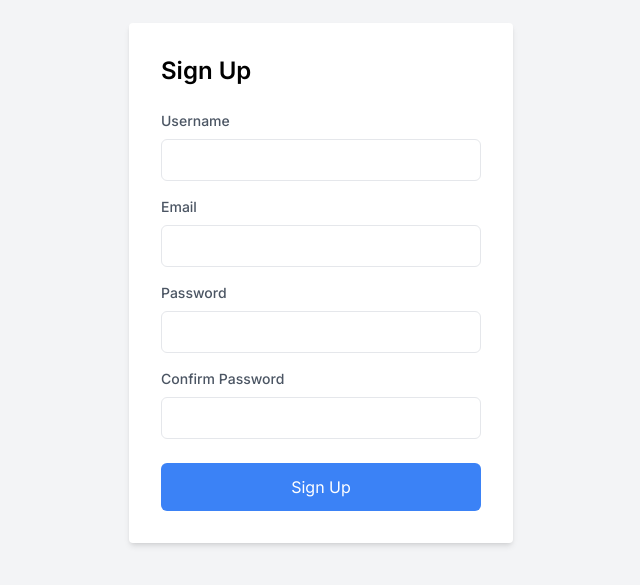
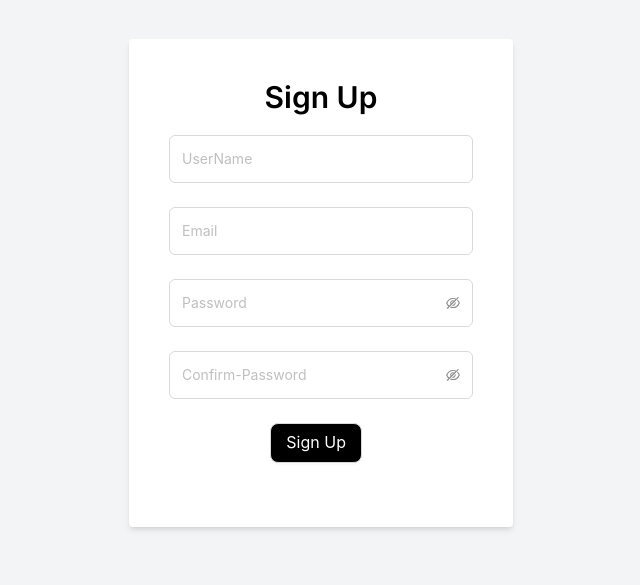
Before and after one commit to abunaserkayes0/Questions, a Next.js app: page /signup in a window 1280 px wide. Shown: the part 117-702 px from the top of the page, without its empty margins (319-959 px from the left). Built offline with nearby package versions, Linux system fonts and the light colour scheme.

Commit message:
login and signUp from

```diff
--- a/app/[id]/page.tsx
+++ b/app/[id]/page.tsx
@@ -1,5 +1,5 @@
 "use client";
-import questions from "../data/db";
+import questions from "../../data/db";
 import { usePathname } from "next/navigation";
 
 export default function page() {
--- a/app/create/page.tsx
+++ b/app/create/page.tsx
@@ -4,7 +4,7 @@ import React, { useState } from "react";
 export default function CreatePage() {
   const [divCount, setDivCount] = useState(1);
 
-  const createNewDiv = () => {
+  const createNewQuestion = () => {
     setDivCount(divCount + 1);
   };
   const newDiv = Array.from({ length: divCount }, (_, index) => (
@@ -113,7 +113,7 @@ export default function CreatePage() {
           <form onSubmit={handelSubmit}>
             <button
               type="submit"
-              onClick={createNewDiv}
+              onClick={createNewQuestion}
               className="w-full bg-blue-500 text-white p-3 mb-4 rounded-md hover:bg-blue-600 focus:outline-none focus:shadow-outline-blue active:bg-blue-800"
             >
               Add More Question
--- a/app/login/page.tsx
+++ b/app/login/page.tsx
@@ -1,70 +1,96 @@
 "use client";
 import React, { useContext } from "react";
 import { AuthContext } from "../layout";
+import { Form, Input, Button } from "antd";
+import { UserOutlined, LockOutlined } from "@ant-design/icons";
+import { useForm, Controller } from "react-hook-form";
+import { ErrorMessage } from "@hookform/error-message";
+import styles from "../Components/Login.module.css";
+import "antd/dist/antd";
 
 export default function Login() {
   const value = useContext(AuthContext);
-  // console.log(value);
 
-  const handelLoginForm = (e: any) => {
-    e.preventDefault();
-    const form = e.target;
-    const email = form.email.value;
-    const password = form.password.value;
-    const loginUser = {
-      email,
-      password,
-    };
-    console.log(loginUser);
-    form.reset();
-  };
+  const {
+    handleSubmit,
+    control,
+    formState: { errors },
+  } = useForm();
+  const onSubmit = (data: any) => console.log(data);
 
   return (
     <>
       <div className="bg-gray-100 h-screen flex items-center justify-center">
-        <div className="bg-white p-8 rounded shadow-md w-full sm:w-96">
-          <h2 className="text-2xl font-semibold mb-6">Sign Up</h2>
+        <div className="bg-white p-10 rounded shadow-md w-full sm:w-96">
+          <h2 className="font-semibold text-center text-3xl mb-5">Log In</h2>
+          <Form className={styles.login} onFinish={handleSubmit(onSubmit)}>
+            {/* Email Verification */}
+            <Controller
+              name="email"
+              control={control}
+              rules={{ required: "Email is required" }}
+              render={({ field }) => (
+                <Form.Item>
+                  <Input
+                    type="email"
+                    prefix={
+                      <UserOutlined className="site-form-item-icon p-3" />
+                    }
+                    placeholder="Email"
+                    {...field}
+                  />
+                  <ErrorMessage
+                    errors={errors}
+                    name="email"
+                    render={({ message }) => (
+                      <p className="text-red-400">{message}</p>
+                    )}
+                  />
+                </Form.Item>
+              )}
+            />
+            {/* Password Verification */}
+            <Controller
+              name="password"
+              control={control}
+              rules={{
+                required: "Password is required",
+                minLength: {
+                  value: 6,
+                  message: "password must be at least 6 characters",
+                },
+              }}
+              render={({ field }) => (
+                <Form.Item>
+                  <Input.Password
+                    type="password"
+                    prefix={
+                      <LockOutlined className="site-form-item-icon p-3" />
+                    }
+                    placeholder="Password"
+                    {...field}
+                  />
+                  <ErrorMessage
+                    errors={errors}
+                    name="password"
+                    render={({ message }) => (
+                      <p className="text-red-400">{message}</p>
+                    )}
+                  />
+                </Form.Item>
+              )}
+            />
 
-          <form onSubmit={handelLoginForm}>
-            <div className="mb-4">
-              <label
-                htmlFor="email"
-                className="block text-gray-600 text-sm font-medium mb-2"
+            <Form.Item className=" flex items-center justify-center">
+              <Button
+                htmlType="submit"
+                className="bg-black text-white hover:bg-white hover:text-black"
+                size="large"
               >
-                Email
-              </label>
-              <input
-                type="email"
-                id="email"
-                name="email"
-                className="w-full px-3 py-2 border rounded-md focus:outline-none focus:border-blue-500"
-                required
-              />
-            </div>
-
-            <div className="mb-4">
-              <label
-                htmlFor="password"
-                className="block text-gray-600 text-sm font-medium mb-2"
-              >
-                Password
-              </label>
-              <input
-                type="password"
-                id="password"
-                name="password"
-                className="w-full px-3 py-2 border rounded-md focus:outline-none focus:border-blue-500"
-                required
-              />
-            </div>
-
-            <button
-              type="submit"
-              className="w-full bg-blue-500 text-white p-3 rounded-md hover:bg-blue-600 focus:outline-none focus:shadow-outline-blue active:bg-blue-800"
-            >
-              Log In
-            </button>
-          </form>
+                Log in
+              </Button>
+            </Form.Item>
+          </Form>
         </div>
       </div>
     </>
--- a/app/page.tsx
+++ b/app/page.tsx
@@ -1,6 +1,6 @@
 "use client";
 import React, { useState } from "react";
-import questions from "./data/db";
+import questions from "../data/db";
 import { useRouter } from "next/navigation";
 
 export default function Questions() {
--- a/app/signup/page.tsx
+++ b/app/signup/page.tsx
@@ -1,119 +1,122 @@
 "use client";
-import React, { useState } from "react";
+import { Button, Form, Input } from "antd";
+import React from "react";
+import { Controller, useForm } from "react-hook-form";
 
 export default function SignUp() {
-  const [error, setError] = useState("");
-
-  const handelSignUp = (e: any) => {
-    e.preventDefault();
-    const form = e.target;
-    const username = form.username.value;
-    const email = form.email.value;
-    const password = form.password.value;
-    const confirmPassword = form.password_confirmation.value;
-    const signUpUser = {
-      username,
-      email,
-      password,
-      confirmPassword,
-    };
-
-    console.log(password.length);
-
-
-    if (password !== confirmPassword) {
-      setError("Password did not match");
-      return;
-    }
-    if ((password.length && confirmPassword.length) < 6) {
-      setError("Password must be at least 6 characters");
-      return;
-    }
-    console.log(signUpUser);
-    setError("");
-
-    form.reset();
+  const {
+    handleSubmit,
+    control,
+    formState: { errors },
+  } = useForm();
+  const onSubmit = (data: any) => {
+    console.log(data);
   };
   return (
     <>
       <div className="bg-gray-100 h-screen flex items-center justify-center">
-        <div className="bg-white p-8 rounded shadow-md w-full sm:w-96">
-          <h2 className="text-2xl font-semibold mb-6">Sign Up</h2>
+        <div className="bg-white p-10 rounded shadow-md w-full sm:w-96">
+          <h2 className="font-semibold text-center text-3xl mb-5">Sign Up</h2>
+          <Form onFinish={handleSubmit(onSubmit)}>
+            <Controller
+              name="UserName"
+              control={control}
+              rules={{ required: "UserName is required" }}
+              render={({ field }) => (
+                <Form.Item
+                  name="UserName"
+                  rules={[
+                    { required: true, message: "Please input your username!" },
+                  ]}
+                >
+                  <Input placeholder="UserName" className="p-3" {...field} />
+                </Form.Item>
+              )}
+            />
 
-          <form onSubmit={handelSignUp}>
-            <div className="mb-4">
-              <label
-                htmlFor="username"
-                className="block text-gray-600 text-sm font-medium mb-2"
+            <Controller
+              name="email"
+              control={control}
+              rules={{ required: "Email is required" }}
+              render={({ field }) => (
+                <Form.Item
+                  name="email"
+                  rules={[
+                    { required: true, message: "Please input your email!" },
+                  ]}
                 >
-                Username
-              </label>
-              <input
-                type="text"
-                id="username"
-                name="username"
-                className="w-full px-3 py-2 border rounded-md focus:outline-none focus:border-blue-500"
-                required
+                  <Input placeholder="Email" className="p-3" {...field} />
+                </Form.Item>
+              )}
             />
-            </div>
 
-            <div className="mb-4">
-              <label
-                htmlFor="email"
-                className="block text-gray-600 text-sm font-medium mb-2"
+            <Controller
+              name="password"
+              control={control}
+              rules={{ required: "Password is required" }}
+              render={({ field }) => (
+                <Form.Item
+                  name="password"
+                  rules={[
+                    { required: true, message: "Please input your password!" },
+                    {
+                      len: 6,
+                      message: "Password must be at least 6 characters",
+                    },
+                  ]}
                 >
-                Email
-              </label>
-              <input
-                type="email"
-                id="email"
-                name="email"
-                className="w-full px-3 py-2 border rounded-md focus:outline-none focus:border-blue-500"
-                required
+                  <Input.Password
+                    placeholder="Password"
+                    className="p-3"
+                    {...field}
                   />
-            </div>
+                </Form.Item>
+              )}
+            />
+            <Controller
+              name="confirmPassword"
+              control={control}
+              rules={{ required: "Password is required" }}
+              render={({ field }) => (
+                <Form.Item
+                  name="confirmPassword"
+                  dependencies={["password"]}
+                  rules={[
+                    {
+                      required: true,
+                      message: "Please input your password!",
+                    },
+                    ({ getFieldValue }) => ({
+                      validator(_, value) {
+                        if (!value || getFieldValue("password") === value) {
+                          return Promise.resolve();
+                        }
+                        return Promise.reject(
+                          new Error("Password did not match")
+                        );
+                      },
+                    }),
+                  ]}
+                >
+                  <Input.Password
+                    placeholder="Confirm-Password"
+                    className="p-3"
+                    {...field}
+                  />
+                </Form.Item>
+              )}
+            />
 
-            <div className="mb-4">
-              <label
-                htmlFor="password"
-                className="block text-gray-600 text-sm font-medium mb-2"
-              >
-                Password
-              </label>
-              <input
-                type="password"
-                id="password"
-                name="password"
-                className="w-full px-3 py-2 border rounded-md focus:outline-none focus:border-blue-500"
-                required
-              />
-              {error && <p className="text-red-500">{error}</p>}
-            </div>
-
-            <div className="mb-6">
-              <label
-                htmlFor="password_confirmation"
-                className="block text-gray-600 text-sm font-medium mb-2"
-              >
-                Confirm Password
-              </label>
-              <input
-                type="password"
-                id="password_confirmation"
-                name="password_confirmation"
-                className="w-full px-3 py-2 border rounded-md focus:outline-none focus:border-blue-500"
-                required
-              />
-              {error && <p className="text-red-500">{error}</p>}
-            </div>
-
-            <button
-              type="submit"
-              className="w-full bg-blue-500 text-white p-3 rounded-md hover:bg-blue-600 focus:outline-none focus:shadow-outline-blue active:bg-blue-800"
+            <Form.Item wrapperCol={{ offset: 8, span: 16 }}>
+              <Button
+                className="bg-black text-white hover:bg-white hover:text-black"
+                size="large"
+                htmlType="submit"
               >
                 Sign Up
-            </button>
-          </form>
+              </Button>
+            </Form.Item>
+          </Form>
         </div>
       </div>
     </>
--- a/package.json
+++ b/package.json
@@ -9,10 +9,13 @@
     "lint": "next lint"
   },
   "dependencies": {
+    "@hookform/error-message": "^2.0.1",
+    "antd": "^5.11.2",
     "eslint": "^8.54.0",
     "next": "14.0.3",
     "react": "^18",
     "react-dom": "^18",
+    "react-hook-form": "^7.48.2",
     "typescript": "^5.2.2"
   },
   "devDependencies": {
```
Also changed, not shown: app/create_classroom/page.tsx (added, +90 -0 lines), app/Components/Login.module.css (added), data/db.ts (renamed from app/data/db.ts), 1 other file (tests, documents, lock files or other folders). Lines whose indentation alone changed are shown as unchanged.
